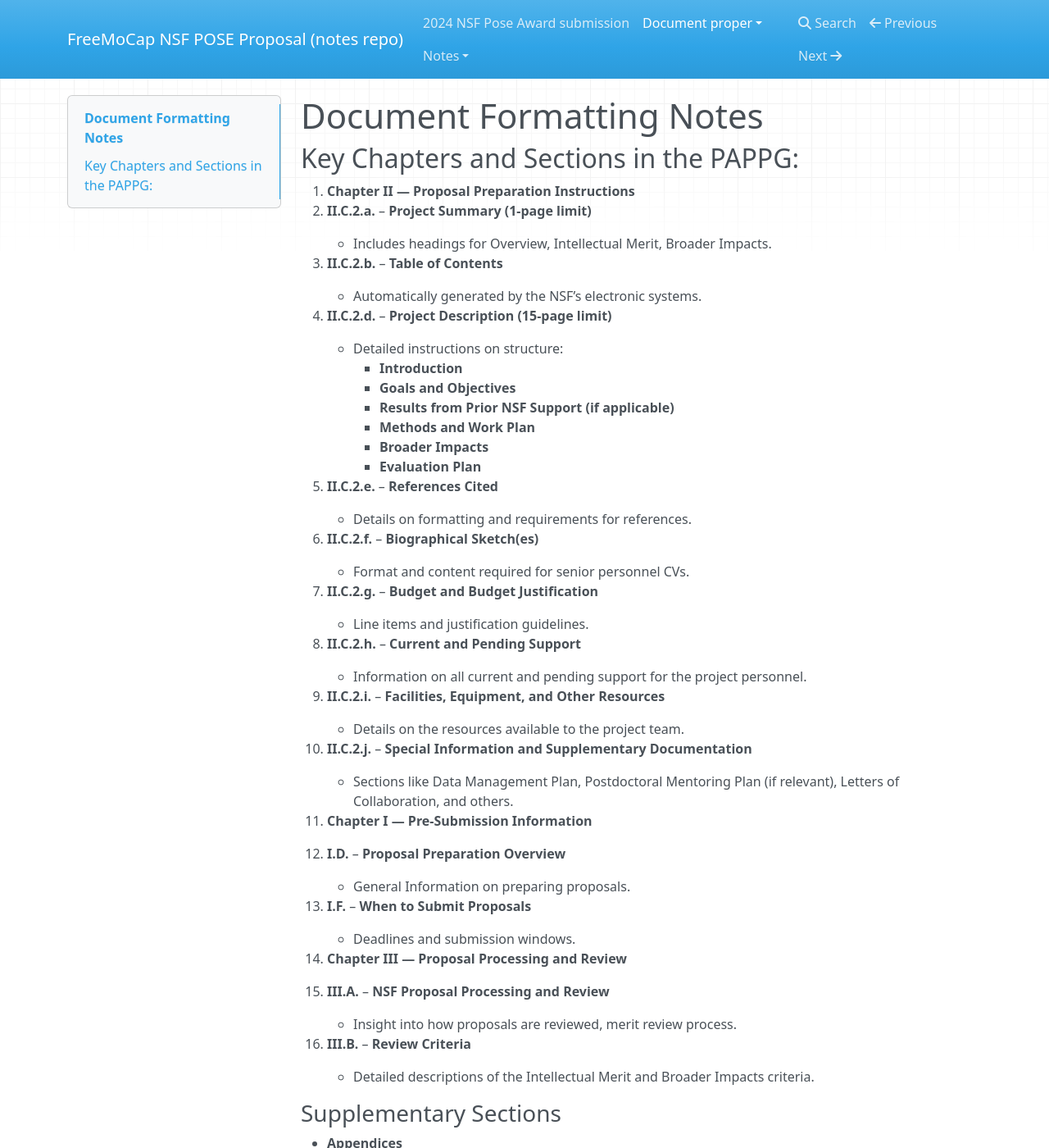
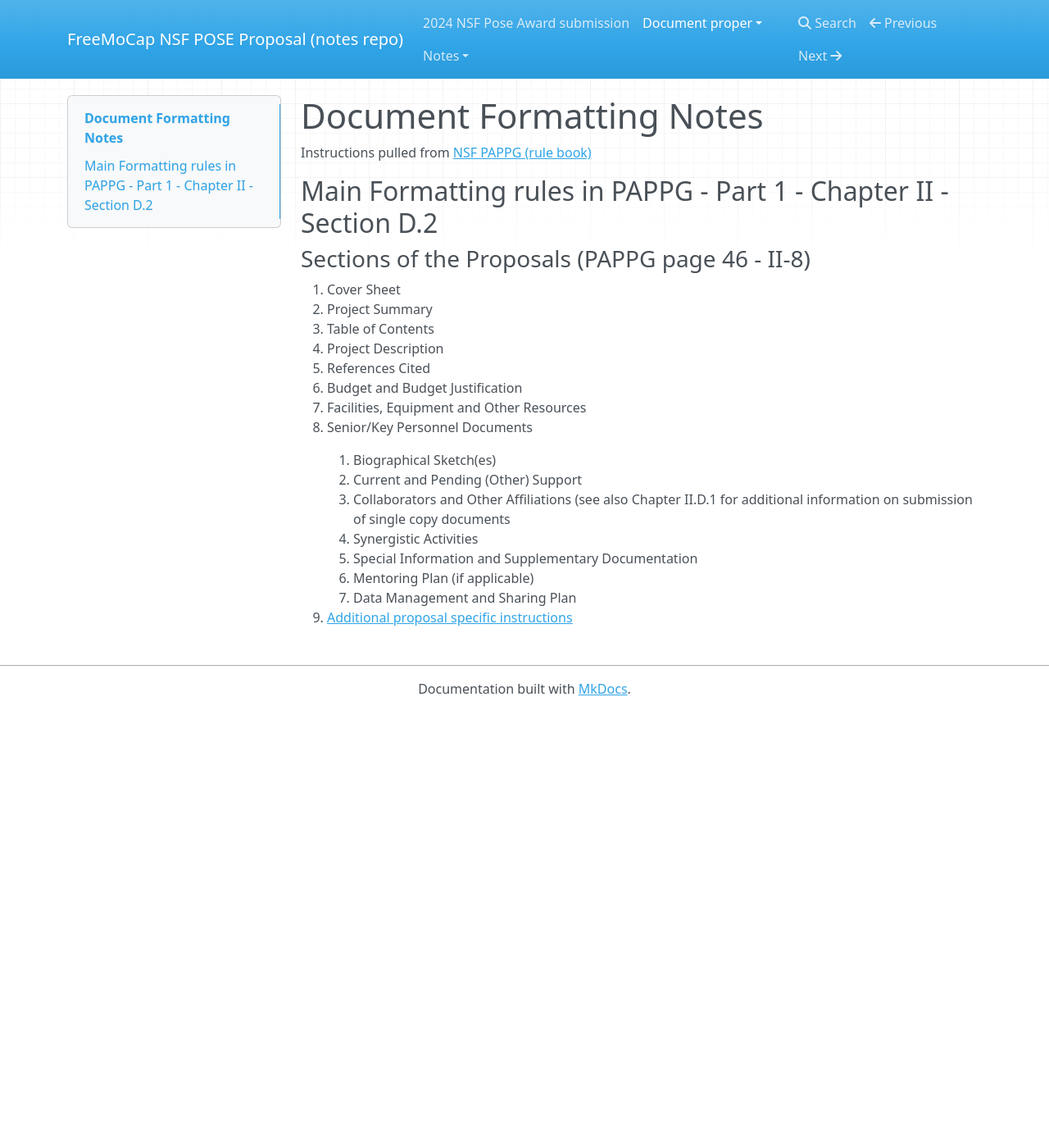
Before and after one commit to freemocap/2025-nsf-pose, an MkDocs documentation site: the page built from docs/document-proper/formatting-notes.md, in a window 1280 px wide and 1400 px high. Shown: the whole window at 82% size. Built offline with MkDocs 1.6.1, drawn with Linux system fonts in a browser that asks for light colours; nearby versions of some CDN libraries; some of the changed text lies outside the part shown.

Commit message:
Jul 14, 2024, 8:08 AM

```diff
--- a/docs/document-proper/formatting-notes.md
+++ b/docs/document-proper/formatting-notes.md
@@ -1,60 +1,24 @@
 # Document Formatting Notes
 
-## Key Chapters and Sections in the PAPPG:
+Instructions pulled from [NSF PAPPG (rule book)](/docs/notes/nsf_proposal_and_award_policies_and_procedures_guide.pdf)
 
-1. **Chapter II — Proposal Preparation Instructions**
-   - **II.C.2.a.** – **Project Summary (1-page limit)**
-      - Includes headings for Overview, Intellectual Merit, Broader Impacts.
+## Main Formatting rules in PAPPG - Part 1 - Chapter II - Section D.2
 
-   - **II.C.2.b.** – **Table of Contents**
-      - Automatically generated by the NSF’s electronic systems.
+### Sections of the Proposals (PAPPG page 46 - II-8)
+1. Cover Sheet
+1. Project Summary
+1. Table of Contents
+1. Project Description
+1. References Cited
+1. Budget and Budget Justification
+1. Facilities, Equipment and Other Resources
+1. Senior/Key Personnel Documents
+    1. Biographical Sketch(es)
+    1. Current and Pending (Other) Support
+    1. Collaborators and Other Affiliations (see also Chapter II.D.1 for additional information on submission of single copy documents
+    1. Synergistic Activities
+    1. Special Information and Supplementary Documentation
+    1. Mentoring Plan (if applicable)
+    1. Data Management and Sharing Plan
 
-   - **II.C.2.d.** – **Project Description (15-page limit)**
-      - Detailed instructions on structure:
-        - **Introduction**
-        - **Goals and Objectives**
-        - **Results from Prior NSF Support (if applicable)**
-        - **Methods and Work Plan**
-        - **Broader Impacts**
-        - **Evaluation Plan**
-
-   - **II.C.2.e.** – **References Cited**
-      - Details on formatting and requirements for references.
-
-   - **II.C.2.f.** – **Biographical Sketch(es)**
-      - Format and content required for senior personnel CVs.
-
-   - **II.C.2.g.** – **Budget and Budget Justification**
-      - Line items and justification guidelines.
-
-   - **II.C.2.h.** – **Current and Pending Support**
-      - Information on all current and pending support for the project personnel.
-
-   - **II.C.2.i.** – **Facilities, Equipment, and Other Resources**
-      - Details on the resources available to the project team.
-
-   - **II.C.2.j.** – **Special Information and Supplementary Documentation**
-      - Sections like Data Management Plan, Postdoctoral Mentoring Plan (if relevant), Letters of Collaboration, and others.
-
-2. **Chapter I — Pre-Submission Information**
-   - **I.D.** – **Proposal Preparation Overview**
-      - General Information on preparing proposals.
-
-   - **I.F.** – **When to Submit Proposals**
-      - Deadlines and submission windows.
-
-3. **Chapter III — Proposal Processing and Review**
-   - **III.A.** – **NSF Proposal Processing and Review**
-      - Insight into how proposals are reviewed, merit review process.
-
-   - **III.B.** – **Review Criteria**
-      - Detailed descriptions of the Intellectual Merit and Broader Impacts criteria.
-
-### Supplementary Sections
-- **Appendices**
-  - Commonly used forms and detailed data management plans.
-
-- **Glossary**
-  - Definitions of terms frequently used in NSF proposals and reviews.
-
-Consulting these sections will give you a comprehensive understanding of the formatting, required sections, and guidelines for submitting a proposal to the NSF. For the most detailed and precise information, reviewing the full text in the latest version of the PAPPG available on the NSF website is recommended.
+- [Additional proposal specific instructions](/docs/notes/funding-opportunity-announcement-foa/pose_foa_abridged.md#solicitation-specific-submission-checklist)
```
